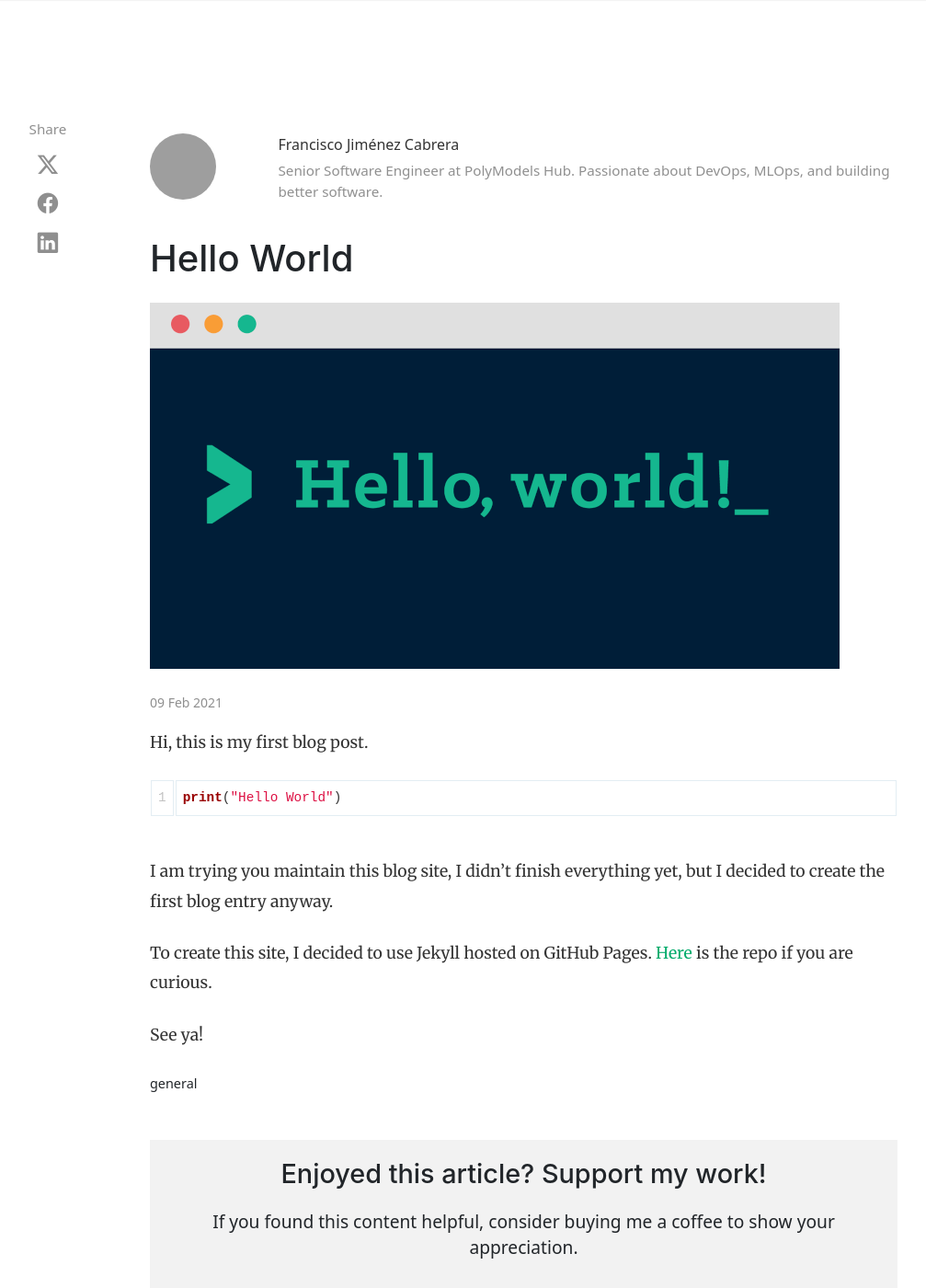
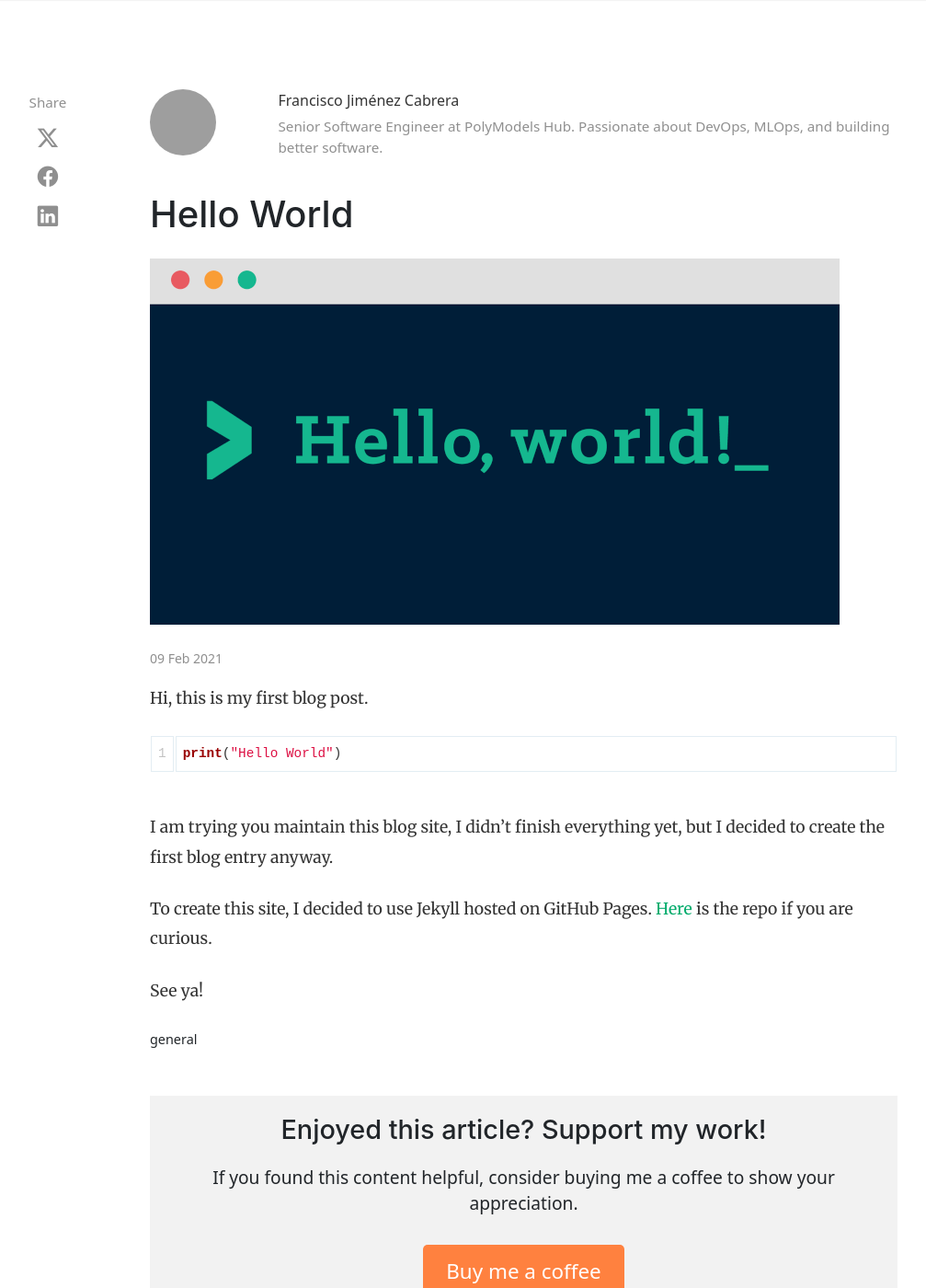
Before and after one commit to jkfran/jkfran.com, a Jekyll site: the page built from _posts/2021-02-09-hello-world.md, in a window 1280 px wide and 1400 px high. Shown: the whole window at 92% size, without its empty margins (117-1124 px from the left). Built offline with Jekyll 4.4.1, drawn with Linux system fonts in a browser that asks for light colours; grey boxes are pictures that could not be loaded.

Commit message:
Reduce gap between navbar and content (padding-top 4.5rem to 1.5rem)

```diff
--- a/_sass/_layout.scss
+++ b/_sass/_layout.scss
@@ -2,7 +2,7 @@
 
 .site-content {
   min-height: 60vh;
-  padding-top: 4.5rem;
+  padding-top: 1.5rem;
   margin-top: 57px;
   transition: all 0.4s;
 }
```
